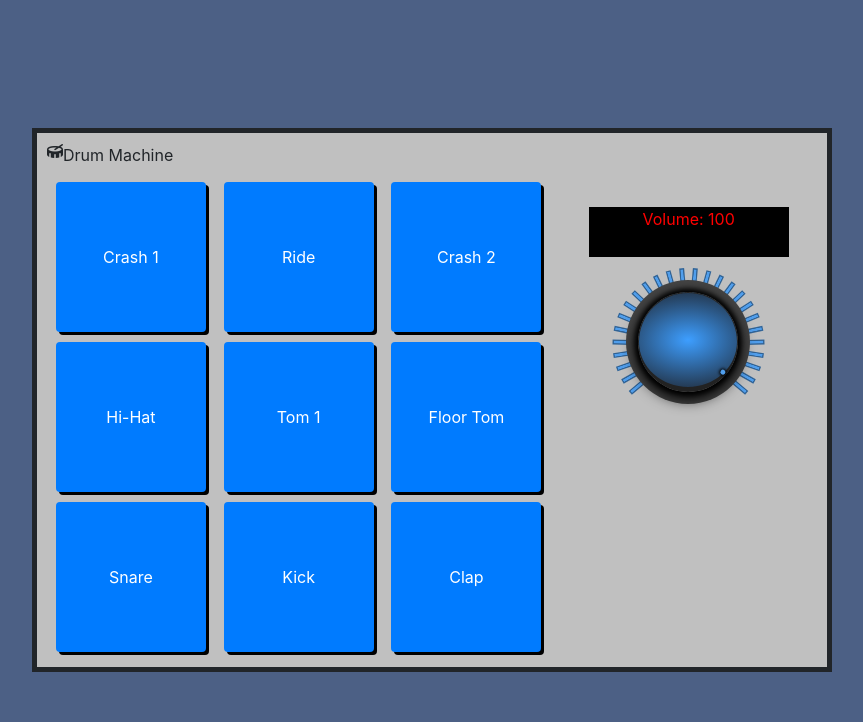
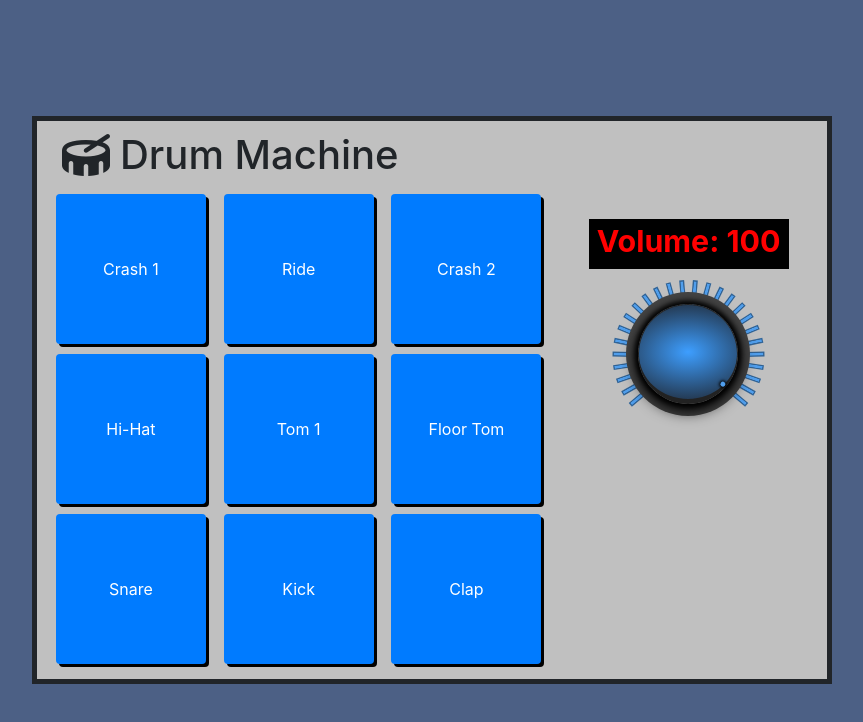
Before and after one commit to JimmyCN1/DrumMachine, a React (Create React App) app: page / in a window 1280 px wide. Shown: the top 722 px of the page, without its empty margins (208-1071 px from the left). Built offline with nearby package versions, Linux system fonts and the light colour scheme.

Commit message:
header styling

```diff
--- a/src/DrumMachine/DrumKit/DrumPad.js
+++ b/src/DrumMachine/DrumKit/DrumPad.js
@@ -56,8 +56,10 @@ function DrumPad({ name, padName }) {
   };
 
   let buttonStyleSmall = {
-    margin: "3px",
-    padding: "25px"
+    height: "75px",
+    width: "75px",
+    margin: "3px"
+    // padding: "25px"
   };
 
   if (window.innerWidth > 300) {
--- a/src/DrumMachine/DrumMachineHeader.js
+++ b/src/DrumMachine/DrumMachineHeader.js
@@ -1,13 +1,22 @@
 import React, { useState } from "react";
 
 function DrumMachineHeader() {
+  const containerStyle = {
+    display: "flex",
+    flexDirection: "row"
+  };
+
   const drumHeaderStyling = {
-    margin: "0px 0px 10px 0px"
+    margin: "0px 10px 10px 0px",
+    verticleAlign: "middle"
   };
+
   return (
-    <div className="row" style={drumHeaderStyling}>
-      <i className="fas fa-drum" />
-      Drum Machine
+    <div className="container" style={containerStyle}>
+      <div className="row" style={drumHeaderStyling}>
+        <i className="fas fa-drum fa-3x" />
+      </div>
+      <h1>Drum Machine</h1>
     </div>
   );
 }
--- a/src/DrumMachine/DrumTuner/Display.js
+++ b/src/DrumMachine/DrumTuner/Display.js
@@ -26,7 +26,9 @@ function Display() {
     border: "none",
     textAlign: "center",
     backgroundColor: "black",
-    color: "red"
+    color: "red",
+    fontSize: "190%",
+    fontWeight: "bold"
   };
 
   return (
```
